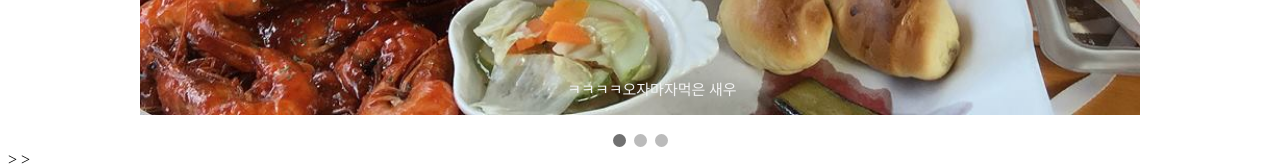
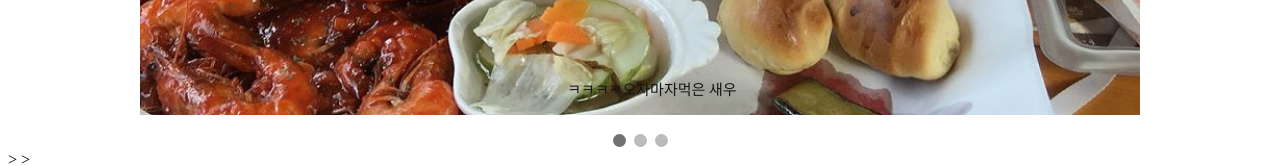
Before and after one commit to wwwwwei/kirina_gallery, a plain HTML site: page index.html in a window 1280 px wide. Shown: the part 893-1059 px from the top of the page. Drawn offline with Linux system fonts and the light colour scheme.

Commit message:
Update index.html

```diff
--- a/index.html
+++ b/index.html
@@ -72,7 +72,7 @@
 
 /* Caption text */
 .text {
-  color: #f2f2f2;
+  color: #151515;
   font-size: 15px;
   padding: 8px 12px;
   position: absolute;
```
